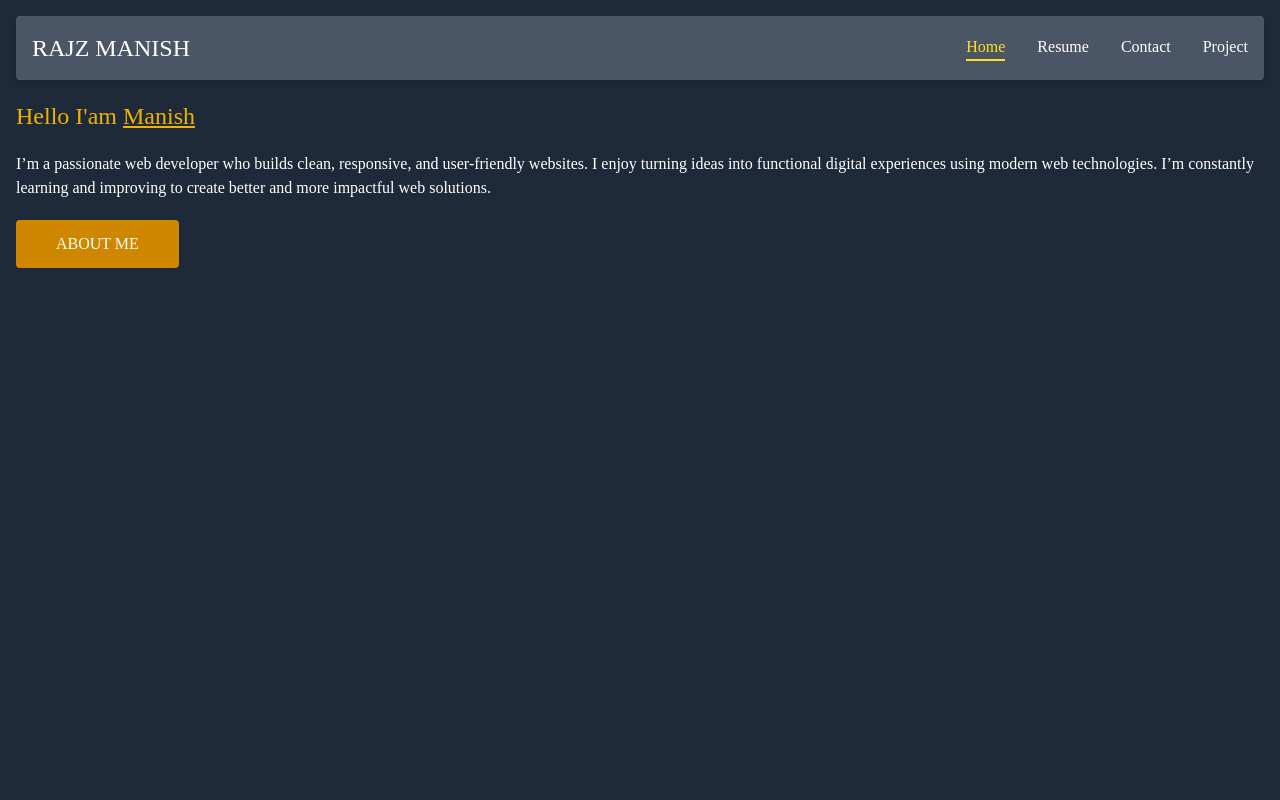
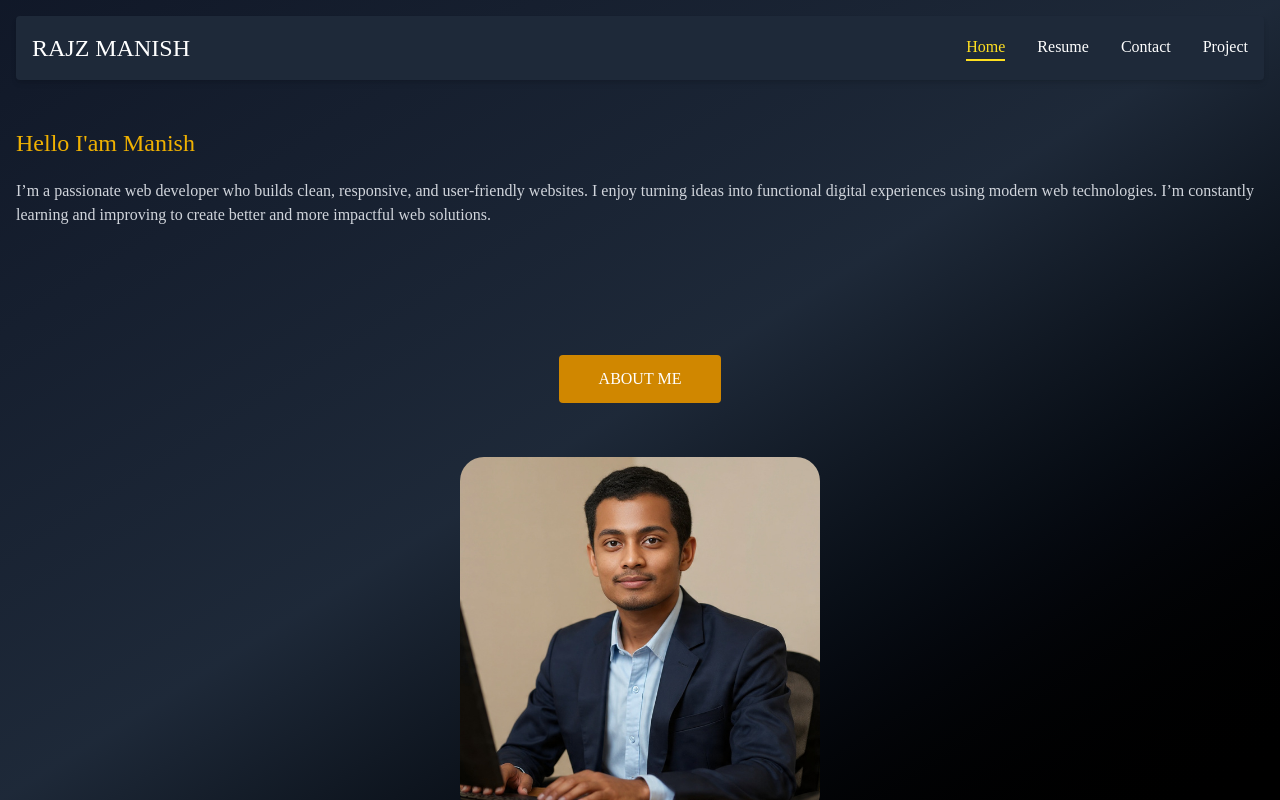
Before and after one commit to strictlyManish/Redux-tolkit, a React (Vite) app: page / in a window 1280 px wide. Built offline with nearby package versions, Linux system fonts and the light colour scheme.

Commit message:
done with home page

```diff
--- a/src/App.jsx
+++ b/src/App.jsx
@@ -1,11 +1,10 @@
-import Navigation from './components/Navigation'
-import Mainroutes from './routes/Mainroutes'
-
+import Navigation from './components/Navigation';
+import Mainroutes from './routes/Mainroutes';
 function App() {
   return (
-    <div className='h-screen w-screen bg-gray-800 text-white py-4 overflow-hidden'>
-      <Navigation/>
-      <Mainroutes/>
+    <div className="h-screen w-screen bg-linear-to-br from-gray-900 via-gray-800 to-black text-white py-4 overflow-hidden">
+      <Navigation />
+      <Mainroutes />
     </div>
   )
 }
--- a/src/components/Navigation.jsx
+++ b/src/components/Navigation.jsx
@@ -17,7 +17,7 @@ function Navigation() {
   ]
 
   return (
-    <nav className="bg-gray-600 rounded p-4 mx-4 shadow-md">
+    <nav className="bg-gray-800 rounded p-4 mx-4 shadow-md">
       <div className="flex justify-between items-center">
         {/* Logo */}
         <div className="logo">
--- /dev/null
+++ b/src/components/StarBorder.jsx
@@ -0,0 +1,62 @@
+const StarBorder = ({
+  as: Component = 'button',
+  className = '',
+  color = 'white',
+  speed = '6s',
+  thickness = 1,
+  children,
+  ...rest
+}) => {
+  return (
+    <Component
+      className={`relative inline-block overflow-hidden rounded-[20px] ${className}`}
+      style={{
+        padding: `${thickness}px 0`,
+        ...rest.style
+      }}
+      {...rest}
+    >
+      <div
+        className="absolute w-[300%] h-[50%] opacity-70 bottom-[-11px] right-[-250%] rounded-full animate-star-movement-bottom z-0"
+        style={{
+          background: `radial-gradient(circle, ${color}, transparent 10%)`,
+          animationDuration: speed
+        }}
+      ></div>
+      <div
+        className="absolute w-[300%] h-[50%] opacity-70 top-[-10px] left-[-250%] rounded-full animate-star-movement-top z-0"
+        style={{
+          background: `radial-gradient(circle, ${color}, transparent 10%)`,
+          animationDuration: speed
+        }}
+      ></div>
+      <div className="relative z-1 bg-gradient-to-b from-black to-gray-900 border border-gray-800 text-white text-center text-[16px] py-[16px] px-[26px] rounded-[20px]">
+        {children}
+      </div>
+    </Component>
+  );
+};
+
+export default StarBorder;
+
+// tailwind.config.js
+// module.exports = {
+//   theme: {
+//     extend: {
+//       animation: {
+//         'star-movement-bottom': 'star-movement-bottom linear infinite alternate',
+//         'star-movement-top': 'star-movement-top linear infinite alternate',
+//       },
+//       keyframes: {
+//         'star-movement-bottom': {
+//           '0%': { transform: 'translate(0%, 0%)', opacity: '1' },
+//           '100%': { transform: 'translate(-100%, 0%)', opacity: '0' },
+//         },
+//         'star-movement-top': {
+//           '0%': { transform: 'translate(0%, 0%)', opacity: '1' },
+//           '100%': { transform: 'translate(100%, 0%)', opacity: '0' },
+//         },
+//       },
+//     },
+//   }
+// }
--- a/src/pages/Home.jsx
+++ b/src/pages/Home.jsx
@@ -2,16 +2,32 @@ import React from 'react'
 
 function Home() {
   return (
-    <div className='px-4 mt-5'>
-      <div className='flex flex-col gap-5'>
-        <p className='text-yellow-500 text-2xl '>Hello I'am <span className='underline'>Manish</span></p>
-        <p>I’m a passionate web developer who builds clean, responsive, and user-friendly websites.
+    <div className='px-4 mt-5 flex flex-col justify-around items-center h-full'>
+      <div className='flex flex-col gap-5 h-1/5'>
+        <p className='text-yellow-500 text-2xl '>Hello I'am Manish</p>
+        <p className='text-gray-300'>I’m a passionate web developer who builds clean, responsive, and user-friendly websites.
           I enjoy turning ideas into functional digital experiences using modern web technologies.
           I’m constantly learning and improving to create better and more impactful web solutions.
         </p>
       </div>
       <button className='bg-yellow-600 px-10 py-3 uppercase rounded mt-5'>about me</button>
-      <div></div>
+      <div className='h-1/2'>
+        <svg
+          width="360"
+          height="360"
+          viewBox="0 0 100 100"
+          className="rounded-3xl overflow-hidden"
+        >
+          <image
+            href="/hero.jpeg"
+            x="0"
+            y="0"
+            width="100"
+            height="100"
+            preserveAspectRatio="xMidYMid slice"
+          />
+        </svg>
+      </div>
     </div>
   )
 }
```
Also changed, not shown: public/hero.jpeg (added).
